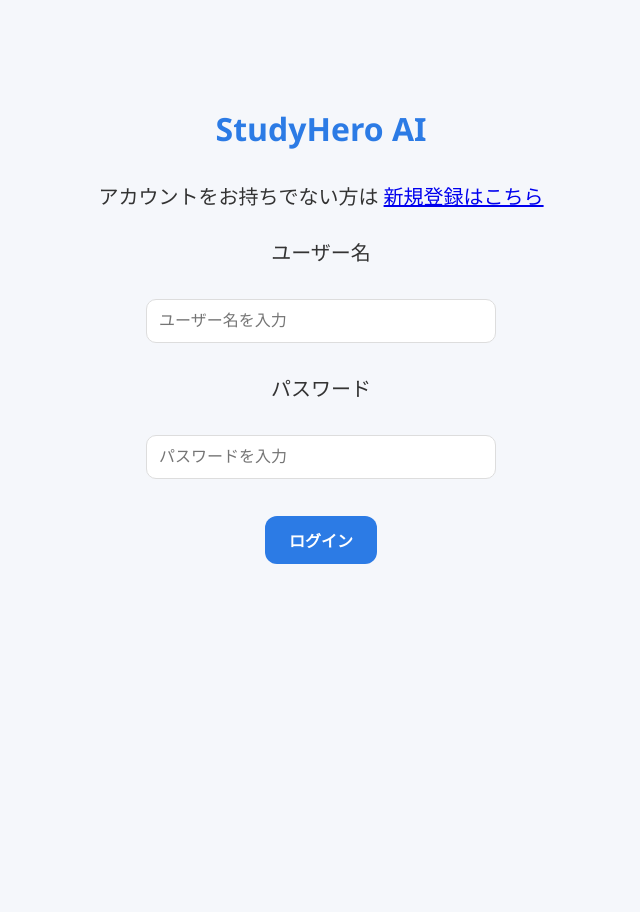
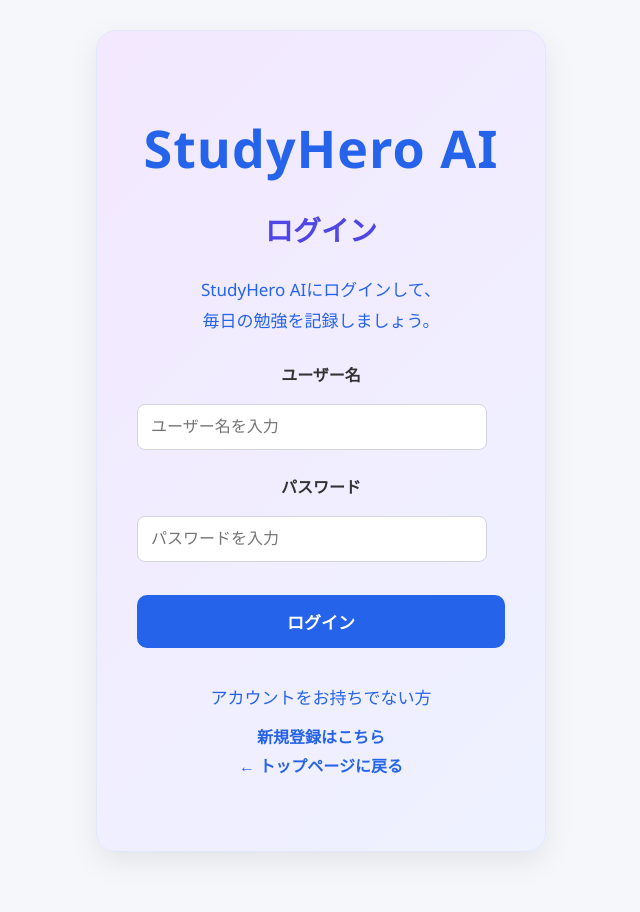
Before and after one commit to hasegawa-div/studyhero-ai, a Flask app: page /login in a window 1280 px wide. Shown: the whole page, without its empty margins (319-959 px from the left). Before the commit the page ends 564 px from the top, so only its background shows below. Run offline with Flask 3, Linux system fonts and the light colour scheme.

Commit message:
Improve css and login.html

```diff
--- a/static/css/style.css
+++ b/static/css/style.css
@@ -742,3 +742,127 @@ main > section:last-child button:hover {
         max-width: 300px;
     }
 }
+/* =========================
+   ログインページ
+   ========================= */
+
+.login-page {
+    min-height: 100vh;
+    display: flex;
+    justify-content: center;
+    align-items: center;
+    padding: 30px 20px;
+    box-sizing: border-box;
+}
+
+.login-card {
+    width: 100%;
+    max-width: 450px;
+    background: white;
+    padding: 45px;
+    border-radius: 20px;
+    box-shadow: 0 10px 30px rgba(0, 0, 0, 0.08);
+    box-sizing: border-box;
+}
+
+.login-card h1 {
+    text-align: center;
+    color: #2563eb;
+    margin-bottom: 10px;
+}
+
+.login-card h2 {
+    text-align: center;
+    margin-bottom: 10px;
+}
+
+.login-description {
+    text-align: center;
+    color: #666;
+    margin-bottom: 30px;
+}
+
+.login-card form {
+    display: flex;
+    flex-direction: column;
+}
+
+.login-card label {
+    font-weight: bold;
+    margin-bottom: 6px;
+    margin-top: 15px;
+}
+
+.login-card input {
+    width: 100%;
+    padding: 13px;
+    border: 1px solid #d1d5db;
+    border-radius: 8px;
+    font-size: 16px;
+    box-sizing: border-box;
+}
+
+.login-card input:focus {
+    outline: none;
+    border-color: #2563eb;
+    box-shadow: 0 0 0 3px rgba(37, 99, 235, 0.12);
+}
+
+.login-card button {
+    width: 100%;
+    margin: 25px 0 10px;
+    padding: 14px;
+    border: none;
+    border-radius: 10px;
+    background: #2563eb;
+    color: white;
+    font-size: 17px;
+    font-weight: bold;
+    cursor: pointer;
+}
+
+.login-card button:hover {
+    background: #1d4ed8;
+}
+
+.login-links {
+    text-align: center;
+    margin-top: 25px;
+}
+
+.login-links p {
+    margin-bottom: 5px;
+    color: #666;
+}
+
+.login-links a {
+    color: #2563eb;
+    text-decoration: none;
+    font-weight: bold;
+}
+
+.login-links a:hover {
+    text-decoration: underline;
+}
+
+.login-card .flash {
+    padding: 10px 15px;
+    border-radius: 8px;
+    background: #fee2e2;
+    color: #b91c1c;
+    text-align: center;
+    margin-bottom: 15px;
+}
+
+
+/* スマホ対応 */
+@media (max-width: 600px) {
+
+    .login-card {
+        padding: 30px 20px;
+    }
+
+    .login-card h1 {
+        font-size: 28px;
+    }
+}
--- a/templates/login.html
+++ b/templates/login.html
@@ -4,13 +4,24 @@
     <meta charset="UTF-8">
     <meta name="viewport" content="width=device-width, initial-scale=1.0">
     <title>ログイン</title>
+
+     <meta name="description"
+          content="StudyHero AIにログインして、勉強時間や学習予定を管理しましょう。">
     <link rel="stylesheet" href="{{ url_for('static', filename='css/style.css') }}">
 </head>
 <body>
+    <main class="login-page">
+        <section class="login-card">
+
             <h1>StudyHero AI</h1>
-    <p>アカウントをお持ちでない方は
-        <a href="{{ url_for('register') }}">新規登録はこちら</a>
+
+            <h2>ログイン</h2>
+
+            <p class="login-description">
+                StudyHero AIにログインして、<br>
+                毎日の勉強を記録しましょう。
             </p>
+
             {% with messages = get_flashed_messages() %}
                 {% if messages %}
                     {% for message in messages %}
@@ -18,25 +29,54 @@
                     {% endfor %}
                 {% endif %}
             {% endwith %}
+
             <form action="{{ url_for('login') }}" method="POST">
-        <p>ユーザー名</p>
+                <label for="username">ユーザー名</label>
 
-        <input type="text"
+                <input
+                    type="text"
+                    id="username"
                     name="username"
-        placeholder="ユーザー名を入力">
+                    placeholder="ユーザー名を入力"
+                    required
+                >
 
-        <p>パスワード</p>
+                <label for="password">パスワード</label>
 
                 <input
                     type="password"
+                    id="password"
                     name="password"
-        placeholder="パスワードを入力">
+                    placeholder="パスワードを入力"
+                    required
+                >
 
-        <br><br>
 
-        <button type="submit">ログイン</button>
+                <button type="submit">
+                    ログイン
+                </button>
 
             </form>
+            <div class="login-links">
+                 <p>
+                    アカウントをお持ちでない方
+                </p>
+
+                <a href="{{ url_for('register') }}">
+                    新規登録はこちら
+                </a>
+
+                <br>
+
+                <a href="{{ url_for('index') }}">
+                    ← トップページに戻る
+                </a>
+
+            </div>
+
+        </section>
+
+    </main>
 
 </body>
 </html>
```
Lines whose indentation alone changed are shown as unchanged.
